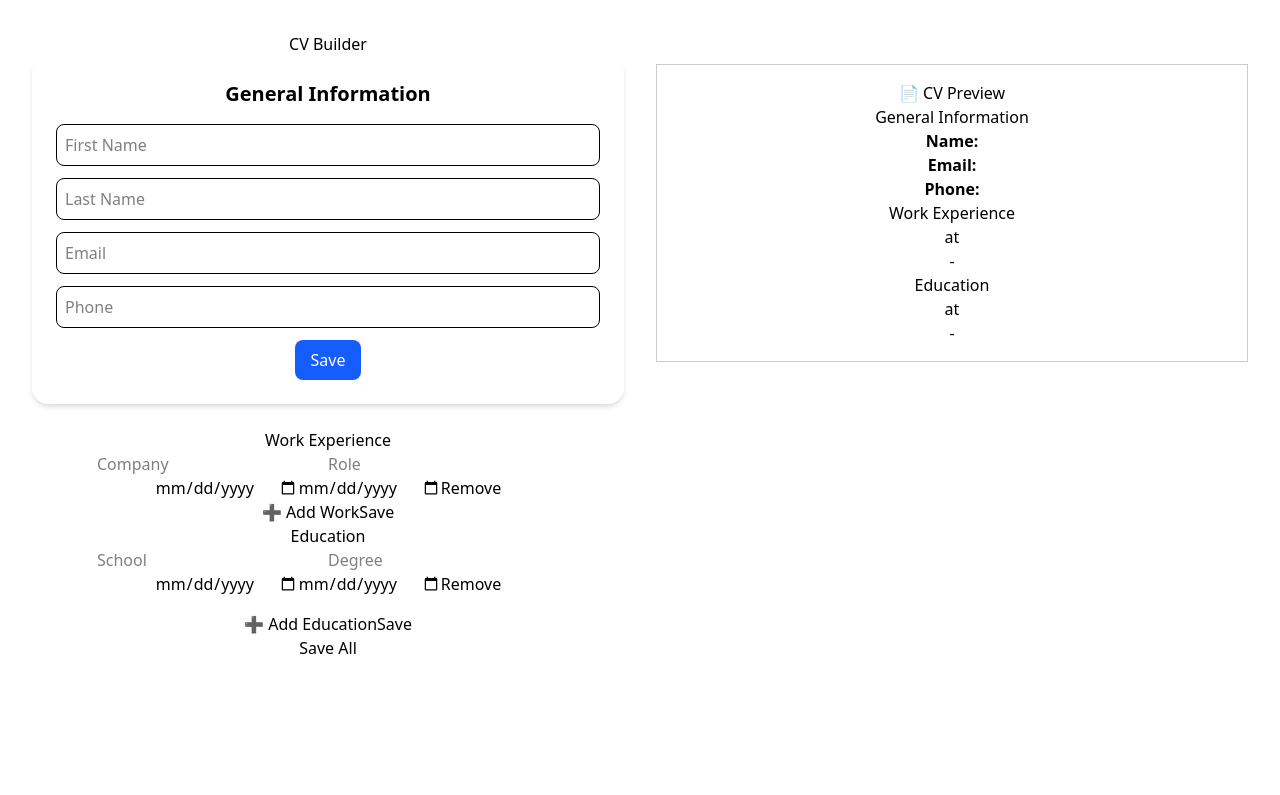
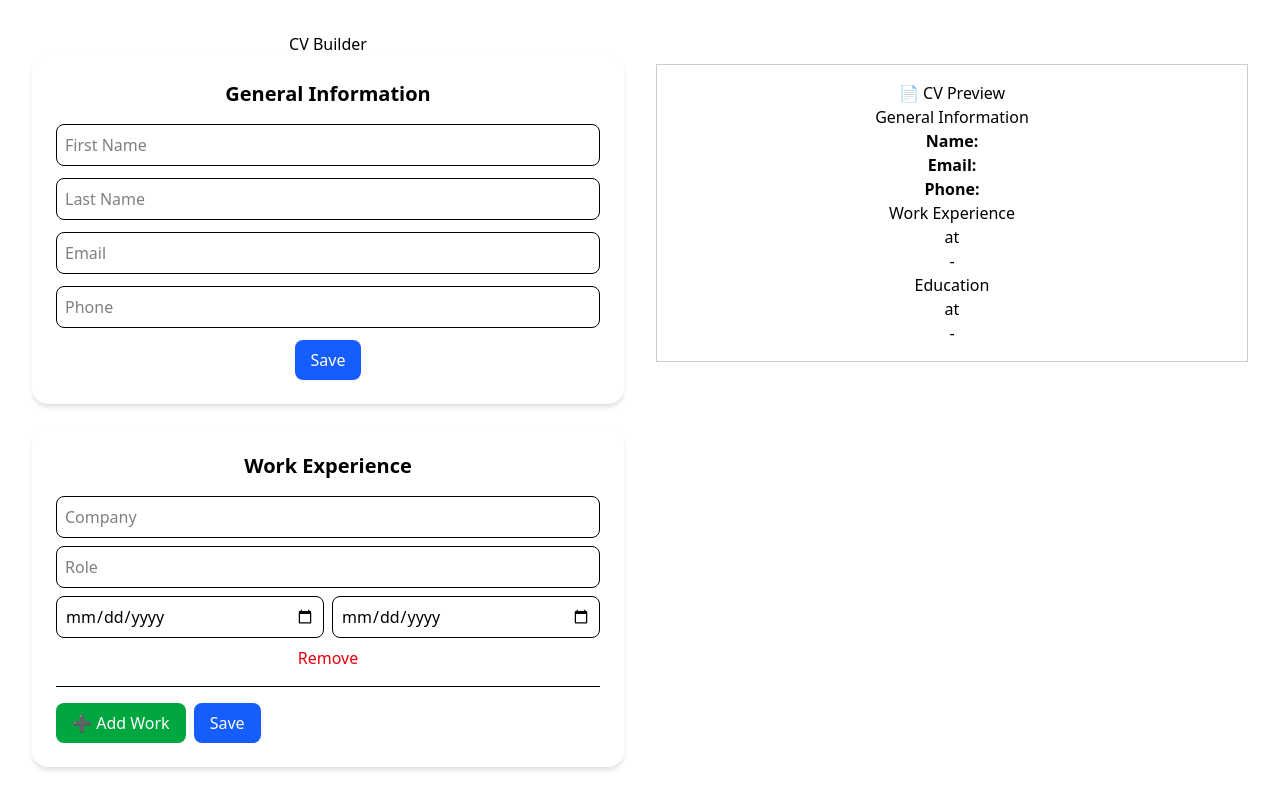
Before and after one commit to baranecp/CV-Application, a React (Vite) app: page / in a window 1280 px wide. Shown: the top 795 px of the page. Built offline with nearby package versions, Linux system fonts and the light colour scheme.

Commit message:
Style work experience

```diff
--- a/src/components/WorkExperience.jsx
+++ b/src/components/WorkExperience.jsx
@@ -4,56 +4,77 @@ function WorkExperience({ workExperience, updateField, addEntry, removeEntry })
     const [isEditing, setIsEditing] = useState(true);
 
     return (
-        <div>
-            <h2>Work Experience</h2>
+        <div className="bg-white shadow-md rounded-2xl p-6 mb-6">
+            <h2 className="text-xl font-semibold mb-4">Work Experience</h2>
             {isEditing ? (
                 <>
                     {workExperience.map((exp, index) => (
-                        <div key={index}>
+                        <div key={index} className="mb-4 space-y-2 border-b pb-4">
                             <input
-                                name="company"
+                                className="w-full border rounded-lg p-2 focus:ring-2 focus:ring-blue-500"
                                 placeholder="Company"
                                 value={exp.company}
                                 onChange={(e) => updateField("company", e.target.value, index)}
                             />
                             <input
-                                name="role"
+                                className="w-full border rounded-lg p-2 focus:ring-2 focus:ring-blue-500"
                                 placeholder="Role"
                                 value={exp.role}
                                 onChange={(e) => updateField("role", e.target.value, index)}
                             />
+                            <div className="flex gap-2">
                                 <input
+                                    className="flex-1 border rounded-lg p-2 focus:ring-2 focus:ring-blue-500"
                                     type="date"
-                                name="startDate"
                                     value={exp.startDate}
                                     onChange={(e) => updateField("startDate", e.target.value, index)}
                                 />
                                 <input
+                                    className="flex-1 border rounded-lg p-2 focus:ring-2 focus:ring-blue-500"
                                     type="date"
-                                name="endDate"
                                     value={exp.endDate}
                                     onChange={(e) => updateField("endDate", e.target.value, index)}
                                 />
-                            <button type="button" onClick={() => removeEntry(index)}>
+                            </div>
+                            <button
+                                onClick={() => removeEntry(index)}
+                                className="text-red-600 hover:underline cursor-pointer"
+                            >
                                 Remove
                             </button>
                         </div>
                     ))}
-                    <button type="button" onClick={addEntry}>➕ Add Work</button>
-                    <button type="button" onClick={() => setIsEditing(false)}>Save</button>
+                    <div className="flex gap-2">
+                        <button
+                            onClick={addEntry}
+                            className="px-4 py-2 bg-green-600 text-white rounded-lg hover:bg-green-700 cursor-pointer"
+                        >
+                            ➕ Add Work
+                        </button>
+                        <button
+                            onClick={() => setIsEditing(false)}
+                            className="px-4 py-2 bg-blue-600 text-white rounded-lg hover:bg-blue-700 cursor-pointer"
+                        >
+                            Save
+                        </button>
+                    </div>
                 </>
             ) : (
                 <div>
                     {workExperience.map((exp, index) => (
-                        <p key={index}>
-                            <strong>{exp.role}</strong> at {exp.company} ({exp.startDate} - {exp.endDate})
+                        <p key={index} className="mb-2">
+                            <strong>{exp.role}</strong> at {exp.company} ({exp.startDate} – {exp.endDate})
                         </p>
                     ))}
-                    <button type="button" onClick={() => setIsEditing(true)}>Edit</button>
+                    <button
+                        onClick={() => setIsEditing(true)}
+                        className="px-4 py-2 bg-gray-600 text-white rounded-lg hover:bg-gray-700"
+                    >
+                        Edit
+                    </button>
                 </div>
             )}
         </div>
     );
 }
-
 export default WorkExperience;
```
Lines whose indentation alone changed are shown as unchanged.
